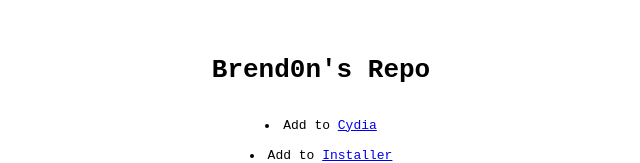
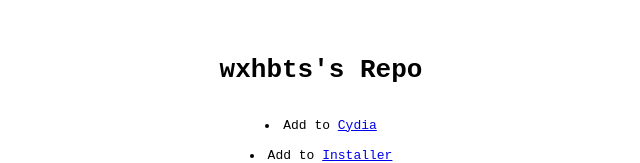
Before and after one commit to wxhbts/wxhbts.github.io, a plain HTML site: page index.html in a window 1280 px wide. Shown: the top 163 px of the page, without its empty margins (319-959 px from the left). Drawn offline with Linux system fonts and the light colour scheme.

Commit message:
Update index.html

```diff
--- a/index.html
+++ b/index.html
@@ -1,6 +1,6 @@
 <pre><center>
-<title>Brend0n's Repo</title>
-<h1>Brend0n's Repo</h1>
+<title>多米诺骨牌源™</title>
+<h1>wxhbts's Repo</h1>
 <li>Add to <a class="btn btn-sm btn-default" href="cydia://url/https://cydia.saurik.com/api/share#?source=https://wxhbts.github.io">Cydia</a></li>
 <li>Add to <a class="btn btn-sm btn-default" href="installer://add/https://wxhbts.github.io">Installer</a></li>
 <li>Add to <a class="btn btn-sm btn-default" href="sileo://source/https://wxhbts.github.io">Sileo</a></li>
```
